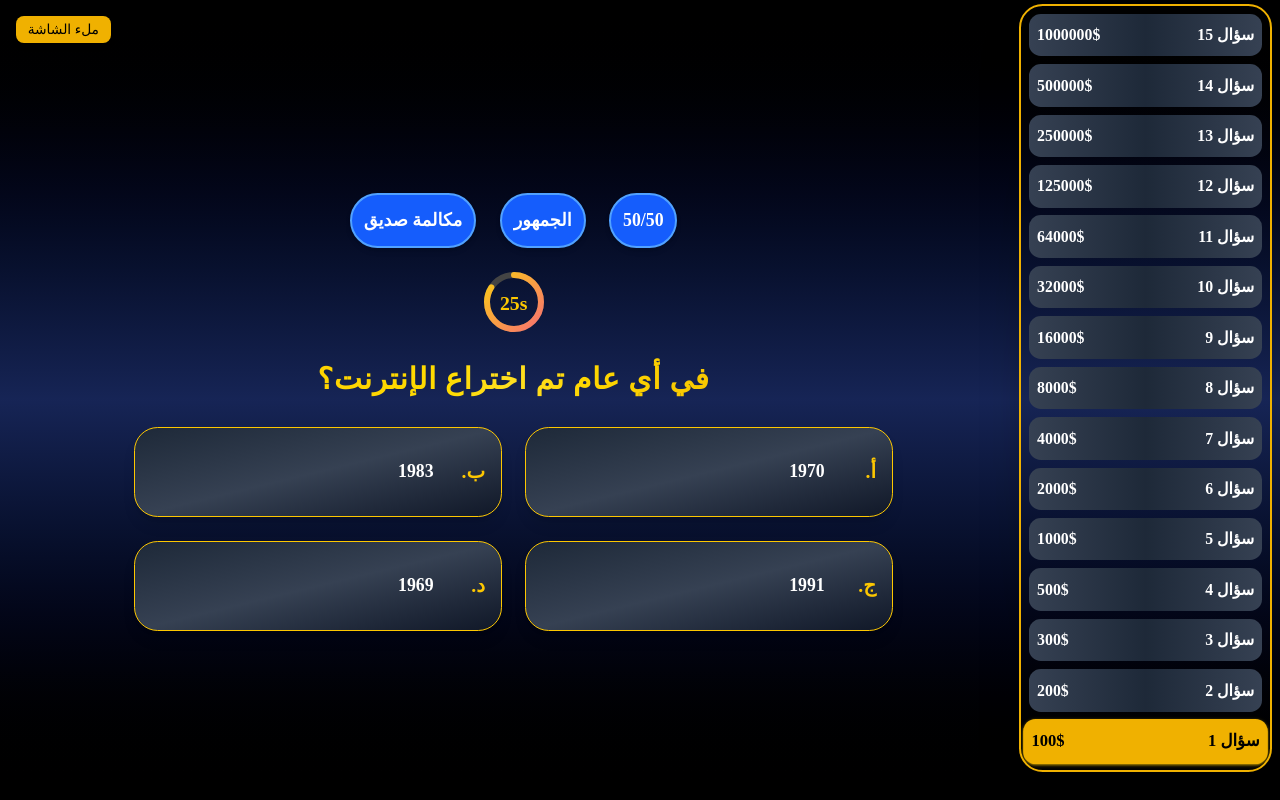
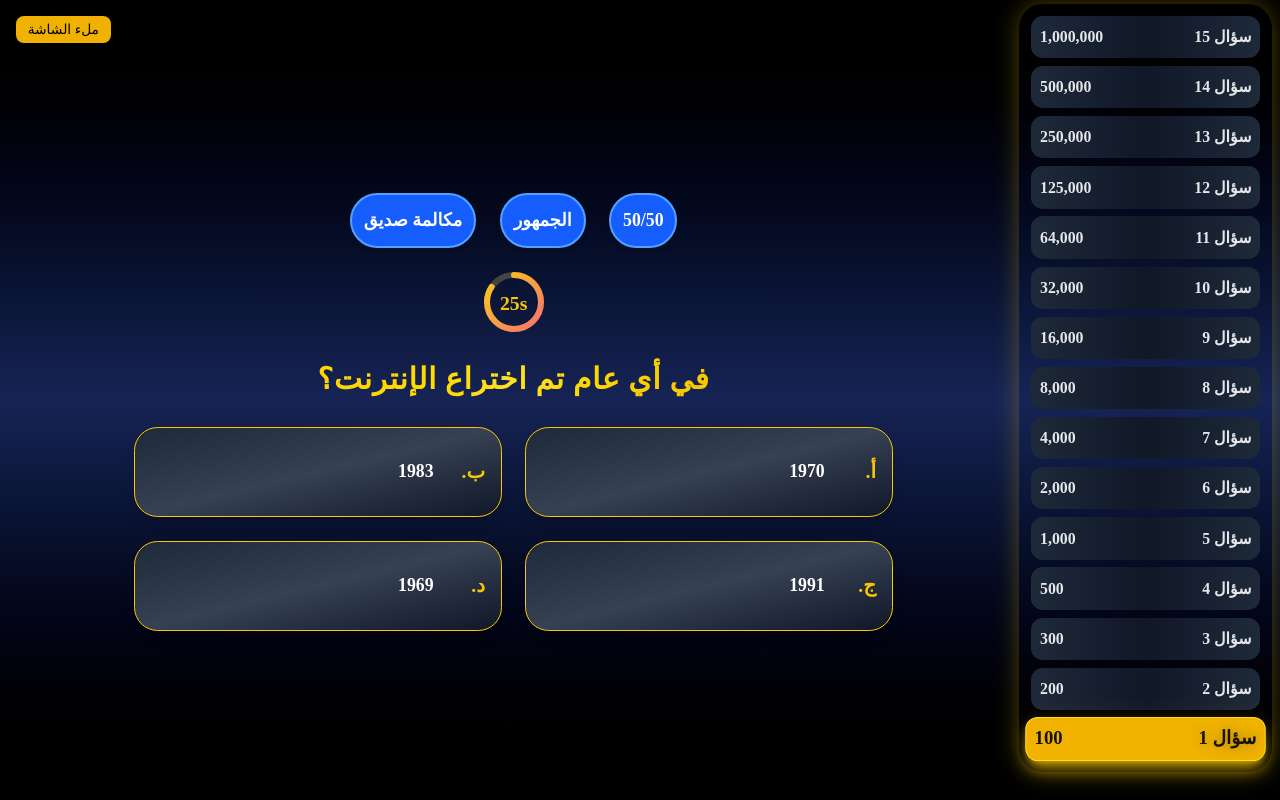
Before and after one commit to khaled-103/who-will-wind-million, a React (Vite) app: page /new-game in a window 1280 px wide. Built offline with nearby package versions, Linux system fonts and the light colour scheme.

Commit message:
re design PrizeLadder component

```diff
--- a/src/components/game/PrizeLadder.tsx
+++ b/src/components/game/PrizeLadder.tsx
@@ -1,3 +1,6 @@
+"use client";
+import { motion } from "framer-motion";
+
 export default function PrizeLadder({
   prizes,
   currentIndex,
@@ -5,29 +8,53 @@ export default function PrizeLadder({
   prizes: number[];
   currentIndex: number;
 }) {
-
   return (
-    <div className="fixed start-2 h-[96vh] top-1 rounded-3xl p-2 w-64 shadow-2xl border-2 border-yellow-500 flex flex-col">
+    <div className="fixed md:start-2 start-1 top-1 lg:w-64 md:w-44 w-16 h-[96vh]  md:rounded-3xl rounded-2xl p-0.5 md:p-3 shadow-[0_0_25px_rgba(255,215,0,0.3)]  border-yellow-500 flex flex-col">
       <ul className="flex flex-col-reverse flex-1 gap-2">
         {prizes.map((prize, index) => {
           const isCurrent = index === currentIndex;
 
-          // ألوان السؤال الحالي
-          const bgClass = isCurrent
-            ? "bg-yellow-500 text-black shadow shadow-yellow-400/60 scale-105"
-            : "bg-gradient-to-r from-gray-700 via-gray-800 to-gray-700 text-white";
+          return (
+            <motion.li
+              key={index}
+              layout
+              initial={{ opacity: 0, y: 10 }}
+              animate={{ opacity: 1, y: 0 }}
+              transition={{ duration: 0.3 }}
+              className={`flex justify-center lg:justify-between items-center px-1 md:px-2 rounded-xl transition-all duration-300 border border-transparent ${
+                isCurrent
+                  ? "bg-yellow-500 text-black shadow-lg shadow-yellow-400/70 scale-105 border-yellow-300"
+                  : "bg-gradient-to-r from-gray-800 via-gray-900 to-gray-800 text-gray-200 hover:scale-[1.02] hover:border-yellow-500/40"
+              }`}
+              style={{ flex: 1 }}
+            >
+              <span
+                className={`hidden lg:inline truncate ${
+                  isCurrent
+                    ? "font-extrabold text-lg drop-shadow-[0_0_6px_rgba(0,0,0,0.4)]"
+                    : "text-sm sm:text-base font-semibold"
+                }`}
+              >
+                سؤال {index + 1}
+              </span>
+              <span
+                className={`truncate ${
+                  isCurrent
+                    ? "font-extrabold text-lg"
+                    : "text-[.65rem] md:text-base font-semibold"
+                }`}
+              >
+                {prize.toLocaleString()}
+              </span>
 
-          const textClass = isCurrent ? "font-extrabold text-lg" : "text-base font-semibold";
-
-          return (
-            <li
-              key={index}
-              className={`flex  px-2 justify-between items-center rounded-xl transition-all duration-300 ${bgClass} ${textClass}`}
-              style={{ flex: 1 }} // تقسيم المساحة بالتساوي بين جميع العناصر
-            >
-              <span className="text-sm sm:text-base truncate">سؤال {index + 1}</span>
-              <span className="text-sm sm:text-base truncate">{prize}$</span>
-            </li>
+              {isCurrent && (
+                <motion.div
+                  className="absolute inset-0 rounded-xl bg-yellow-400/20 blur-md"
+                  animate={{ opacity: [0.3, 0.7, 0.3] }}
+                  transition={{ duration: 1.5, repeat: Infinity }}
+                />
+              )}
+            </motion.li>
           );
         })}
       </ul>
--- a/src/pages/Game.tsx
+++ b/src/pages/Game.tsx
@@ -199,7 +199,7 @@ export default function Game() {
       <PrizeLadder prizes={prizes} currentIndex={currentQuestionIndex} />
 
       {/* القسم الرئيسي */}
-      <div className="flex flex-col flex-1 items-center justify-center gap-6 px-4 md:ms-64">
+      <div className="flex flex-col flex-1 items-center justify-center gap-6 px-4 md:ms-64 ms-16">
         <Lifelines lifelines={lifelines} onUse={handleUseLifline} />
 
         <Timer
@@ -208,7 +208,7 @@ export default function Game() {
           duration={30}
           onTimeOut={() => {
             // playSound("timeout");
-            handleAnswer(null);
+            // handleAnswer(null);
           }}
         />
 
```
